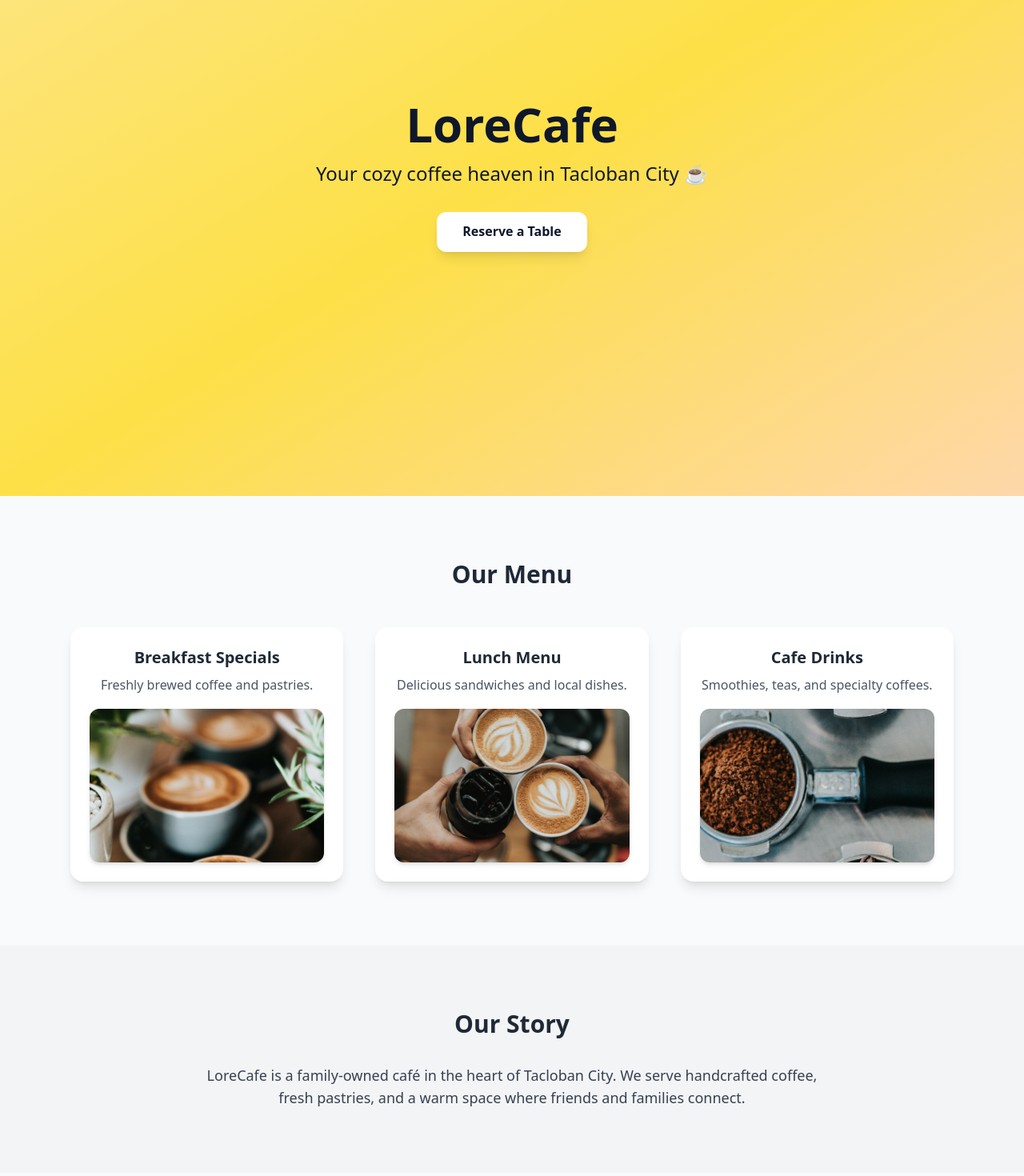
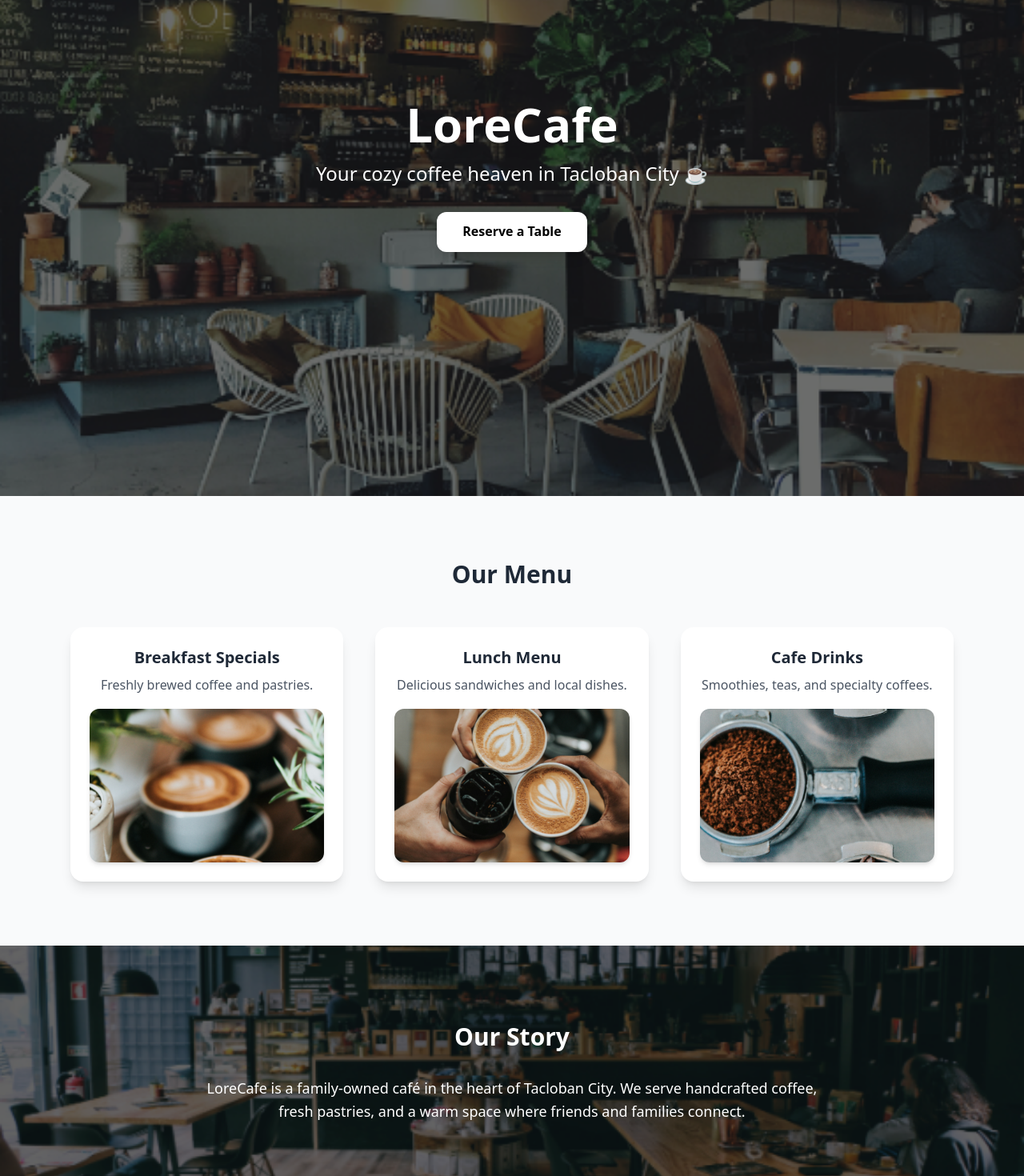
Before and after one commit to Devwezardtech/devfast, a React (Create React App) app: page /project/lorecafe in a window 1280 px wide. Shown: the part 180-1650 px from the top of the page at 80% size. Built offline with nearby package versions, Linux system fonts and the light colour scheme.

Commit message:
inhance the lorecafe website projects

```diff
--- a/src/page/sample/LoreCafeLanding.jsx
+++ b/src/page/sample/LoreCafeLanding.jsx
@@ -7,6 +7,17 @@ const menuImages = [
   "/lorecafe_image/aacafe2.png",
   "/lorecafe_image/aacafe1.png",
 ];
+
+{
+  /**
+   * this photo is for the backgrond of the hero section and also the inhance part or where the best location of the cafe is, but it is not used in the current design because it is not suitable for the hero section, but it can be used for the story section or the gallery section if needed.
+   *
+   * "/lorecafe_image/acafe1.png",
+   * "/lorecafe_image/acafe2.png",
+   * "/lorecafe_image/acafe3.png",
+   *
+   */
+}
 
 const galleryImages = [
   "/lorecafe_image/cafe1.png",
@@ -36,18 +47,30 @@ const LoreCafeLanding = () => {
 
       {/* HERO */}
 <motion.section
-        className="bg-gradient-to-br from-amber-200 via-yellow-300 to-orange-200 text-slate-900 h-screen flex flex-col justify-center items-center text-center px-6"
+  className="relative h-screen flex flex-col justify-center items-center text-center px-6 text-white"
+  style={{
+    backgroundImage: "url('/lorecafe_image/acafe1.png')",
+    backgroundSize: "cover",
+    backgroundPosition: "center",
+  }}
   initial={{ opacity: 0 }}
   animate={{ opacity: 1 }}
   transition={{ duration: 1 }}
 >
-        <h1 className="text-5xl md:text-6xl font-bold mb-4">LoreCafe</h1>
+  {/* Dark Overlay */}
+  <div className="absolute inset-0 bg-black/50"></div>
+
+  <div className="relative z-10">
+    <h1 className="text-5xl md:text-6xl font-bold mb-4 drop-shadow-lg">
+      LoreCafe
+    </h1>
     <p className="text-lg md:text-2xl mb-8 max-w-xl">
       Your cozy coffee heaven in Tacloban City ☕
     </p>
-        <button className="bg-white px-8 py-3 rounded-xl font-semibold shadow-lg hover:scale-105 transition">
+    <button className="bg-white text-black px-8 py-3 rounded-xl font-semibold shadow-lg hover:scale-105 transition">
       Reserve a Table
     </button>
+  </div>
 </motion.section>
 
       {/* MENU */}
@@ -72,14 +95,27 @@ const LoreCafeLanding = () => {
       </section>
 
      {/* STORY */}
-      <section className="bg-gray-100 py-20 px-6">
-        <h2 className="text-3xl font-bold text-center mb-8">Our Story</h2>
-        <p className="max-w-3xl mx-auto text-center text-gray-700 text-lg">
+<section
+  className="relative py-24 px-6 text-white text-center"
+  style={{
+    backgroundImage: "url('/lorecafe_image/acafe2.png')",
+    backgroundSize: "cover",
+    backgroundPosition: "center",
+  }}
+>
+  {/* Overlay */}
+  <div className="absolute inset-0 bg-black/60"></div>
+
+  <div className="relative z-10 max-w-3xl mx-auto">
+    <h2 className="text-3xl font-bold mb-8">Our Story</h2>
+    <p className="text-lg leading-relaxed">
       LoreCafe is a family-owned café in the heart of Tacloban City.
       We serve handcrafted coffee, fresh pastries, and a warm space
       where friends and families connect.
     </p>
+  </div>
 </section>
+
 
       {/* GALLERY */}
       <section className="max-w-6xl mx-auto px-6 py-20">
@@ -111,6 +147,17 @@ const LoreCafeLanding = () => {
             </div>
           ))}
         </div>
+      </section>
+
+      <section
+  className="h-72 relative flex items-center justify-center text-white"
+  style={{
+    backgroundImage: "url('/lorecafe_image/acafe3.png')",
+    backgroundSize: "cover",
+    backgroundPosition: "center",
+  }}
+>
+  <div className="absolute inset-0 bg-black/50"></div>
 </section>
 
       {/* CONTACT & MAP */}
```
Lines whose indentation alone changed are shown as unchanged.
